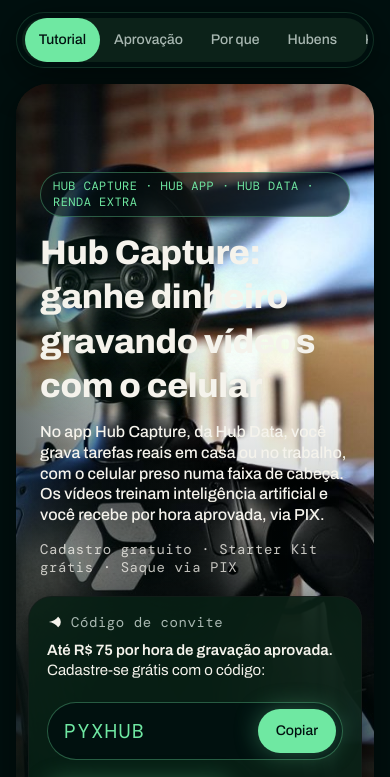
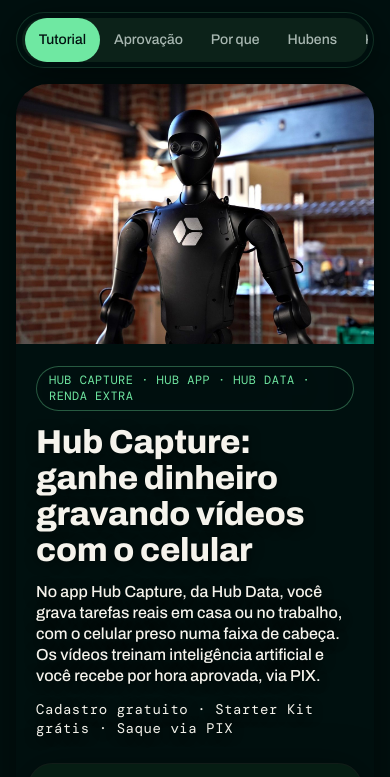
Before and after one commit to hubroboticsia-web/Hark, a plain HTML site: page index.html in a window 390 px wide. Shown: the top 777 px of the page. Drawn offline with nearby package versions, Linux system fonts and the light colour scheme; a web font is replaced by a local one.

Commit message:
Hero legível: foto acima do texto no celular, degradê forte no desktop

```diff
--- a/hub-theme.css
+++ b/hub-theme.css
@@ -119,3 +119,21 @@ a.link { color: var(--hub-mint); }
 @media (max-width: 899px) { .hero__img { object-position: 58% 20% !important; } }
 
 .section { padding: clamp(20px, 4vw, 40px); border-radius: var(--r-xl); }
+
+/* Legibilidade do hero (16 nov): texto nunca sobre o rosto do robô */
+.hero::after {
+  background:
+    linear-gradient(to right, rgb(0 16 15 / 0.96) 0%, rgb(0 16 15 / 0.88) 38%, rgb(0 16 15 / 0.35) 62%, transparent 80%),
+    linear-gradient(to top, rgb(0 16 15 / 0.9) 0%, transparent 45%) !important;
+}
+.hero h1, .hero__sub, .hero__meta { text-shadow: 0 2px 12px rgb(0 0 0 / 0.6); }
+.hero__meta { color: #f5f3ec !important; }
+@media (min-width: 900px) { .hero__img { object-position: 85% 25% !important; } .hero__copy { max-width: 34rem; } }
+@media (max-width: 899px) {
+  .hero { display: block !important; min-height: 0 !important; background: #00100f; }
+  .hero__img { position: relative !important; inset: auto !important; display: block; width: 100%; height: 260px !important; object-position: 55% 18% !important; z-index: 0 !important; }
+  .hero::after { display: none !important; }
+  .hero__copy { position: relative; padding: 22px 20px 26px !important; }
+  .hero h1 { font-size: clamp(30px, 8.5vw, 40px) !important; line-height: 1.08; }
+  .hero__credit { top: 12px !important; right: 12px !important; }
+}
```
